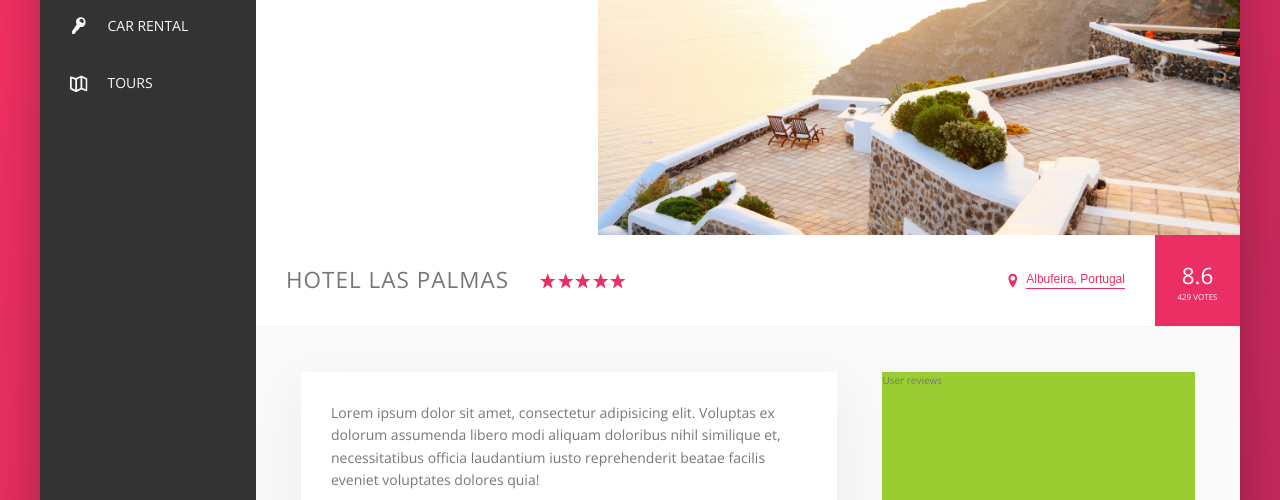
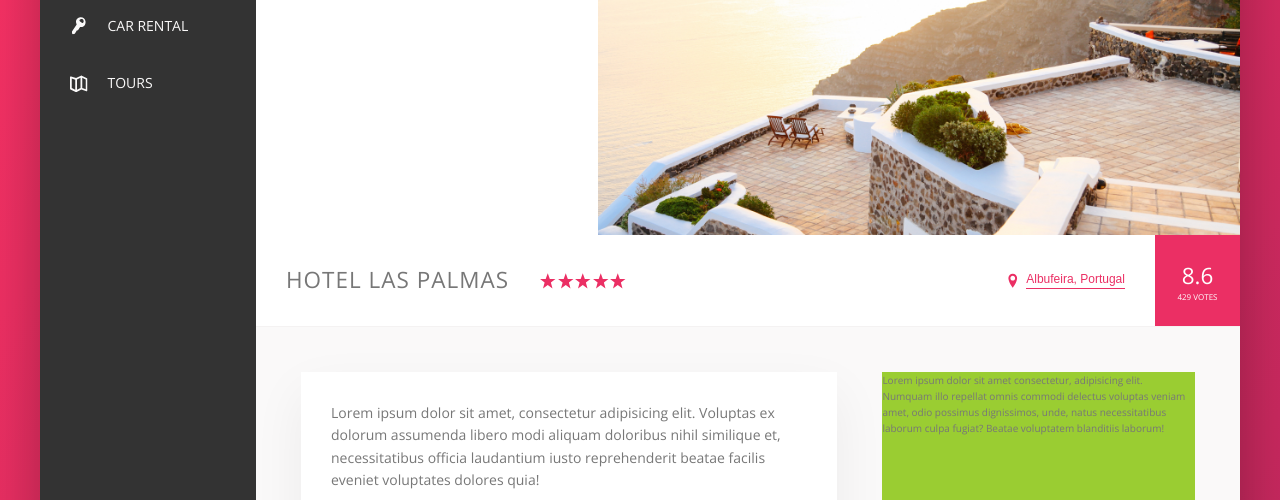
Before and after one commit to up-coding/trillo-frontend, a website: page index.html in a window 1280 px wide. Shown: the part 300-800 px from the top of the page. Drawn offline with nearby package versions, Linux system fonts and the light colour scheme.

Commit message:
new commit

```diff
--- a/index.html
+++ b/index.html
@@ -198,7 +198,14 @@
               </div>
             </div>
             <div class="user-reviews">
-              User reviews
+              <figure class="review">
+                <blockquote class="review__text">
+                  Lorem ipsum dolor sit amet consectetur, adipisicing elit.
+                  Numquam illo repellat omnis commodi delectus voluptas veniam
+                  amet, odio possimus dignissimos, unde, natus necessitatibus
+                  laborum culpa fugiat? Beatae voluptatem blanditiis laborum!
+                </blockquote>
+              </figure>
             </div>
           </div>
         </main>
```
